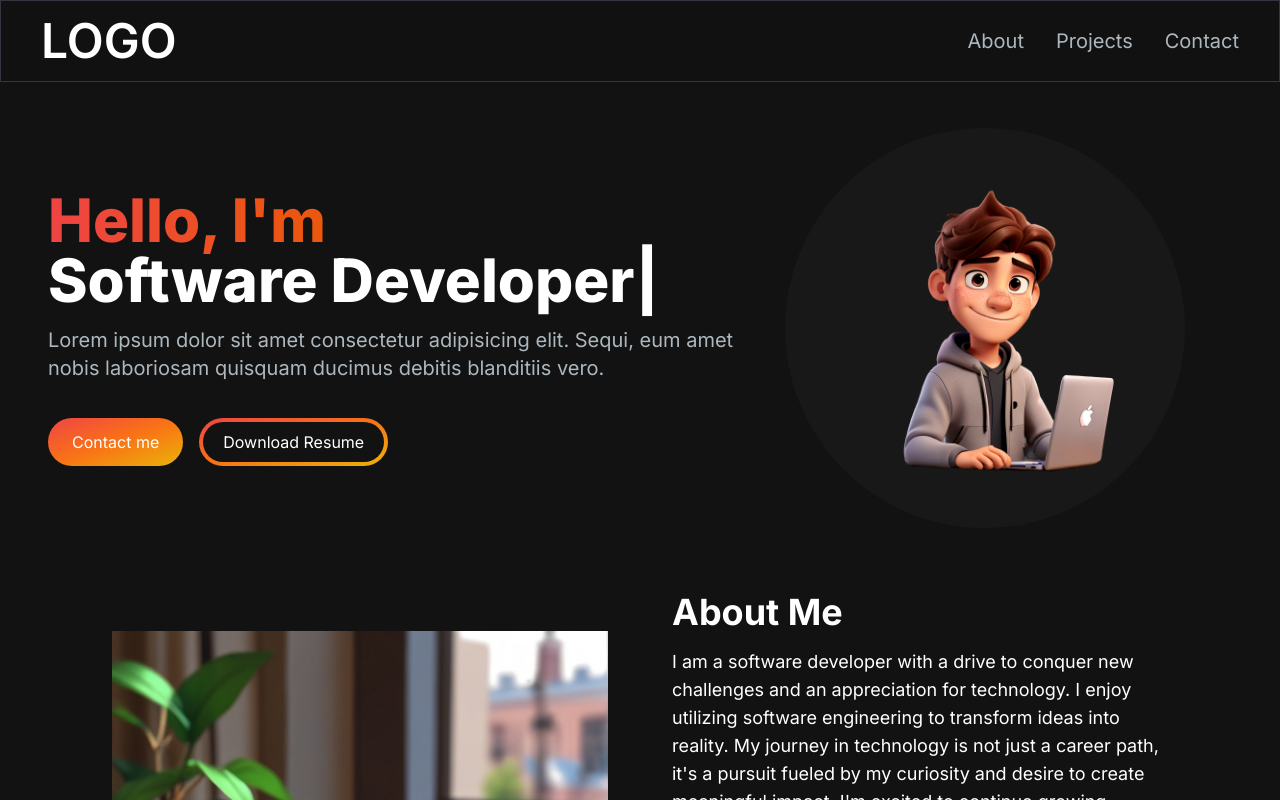
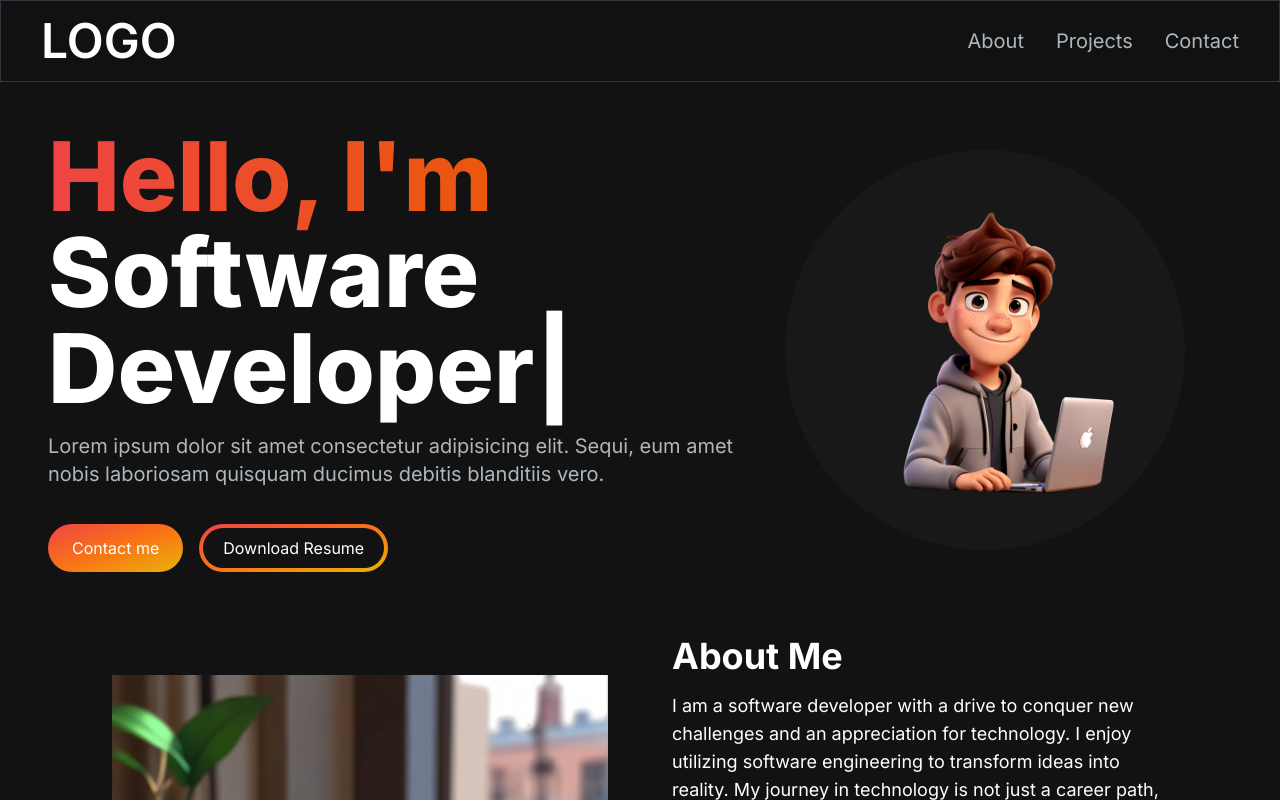
Before and after one commit to Nic-Horton/portfolio-v2, a Next.js app: page / in a window 1280 px wide. Shown: the top 800 px of the page. Built offline with nearby package versions, Linux system fonts and the light colour scheme.

Commit message:
Increased hero section font size on larger screens

```diff
--- a/app/components/Footer/Footer.jsx
+++ b/app/components/Footer/Footer.jsx
@@ -2,7 +2,7 @@
 
 const Footer = () => {
 	return (
-		<footer className="footer border z-10 border-t-[#33353F]  border-b-black border-l-transparent border-r-transparent text-white">
+		<footer className="footer border z-10 border-t-[#33353F] border-b-black border-l-transparent border-r-transparent text-white">
 			<div className="container p-12 flex justify-between">
 				<span>LOGO</span>
 				<p className="text-slate-600">
--- a/app/components/HeroSection/HeroSection.jsx
+++ b/app/components/HeroSection/HeroSection.jsx
@@ -7,7 +7,7 @@
 		<section id="#hero">
 			<div className="grid grid-cols-1 sm:grid-cols-12">
 				<div className="col-span-7 place-self-center text-center sm:text-left">
-					<h1 className="text-white mb-4 text-4xl sm:text-5xl lg:text-6xl font-extrabold">
+					<h1 className="text-white mb-4 text-4xl sm:text-5xl md:text-6xl lg:text-8xl font-extrabold">
 						<span className="text-transparent bg-clip-text bg-gradient-to-r from-red-500 to-orange-600">
 							Hello, I&apos;m{' '}
 						</span>
```
